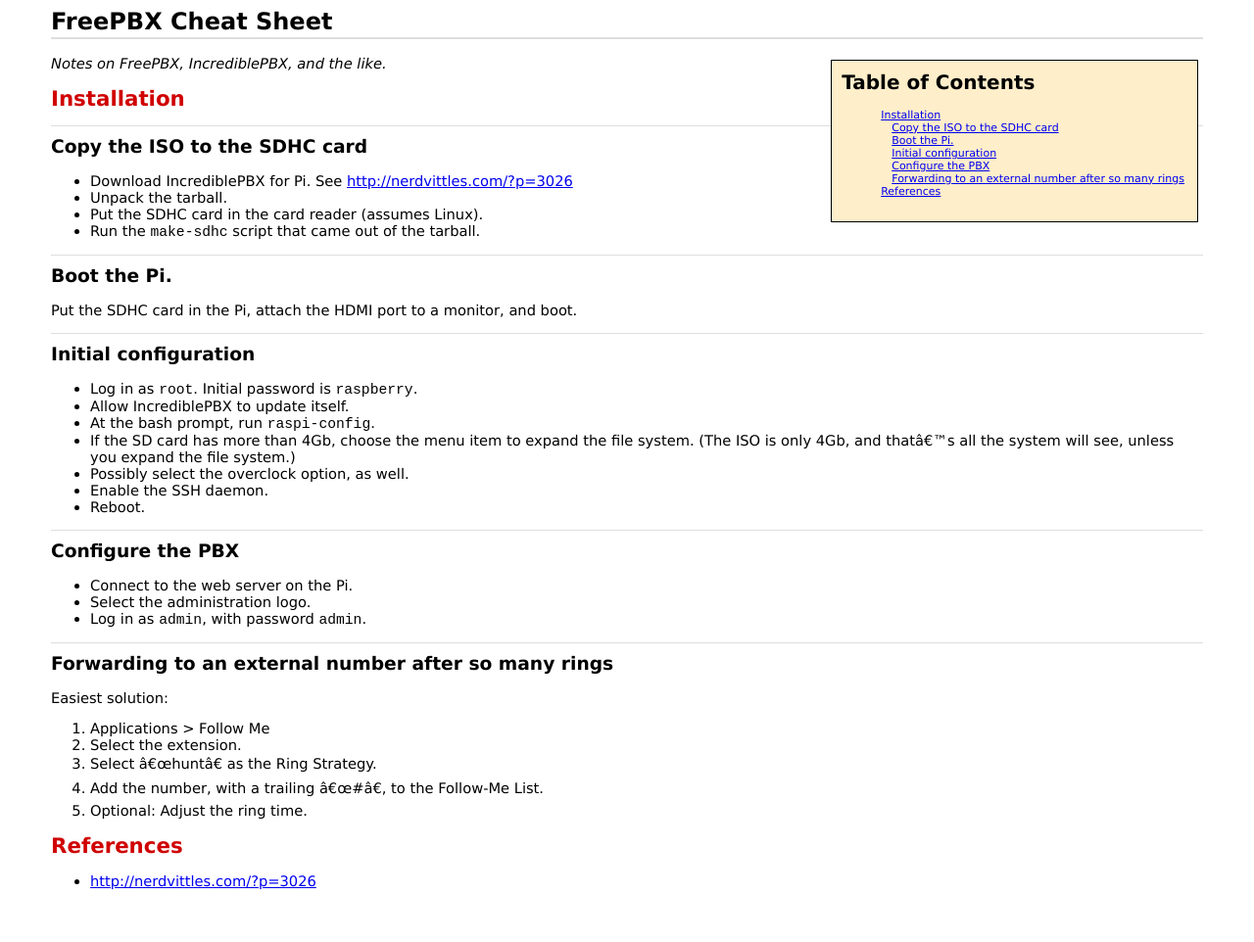
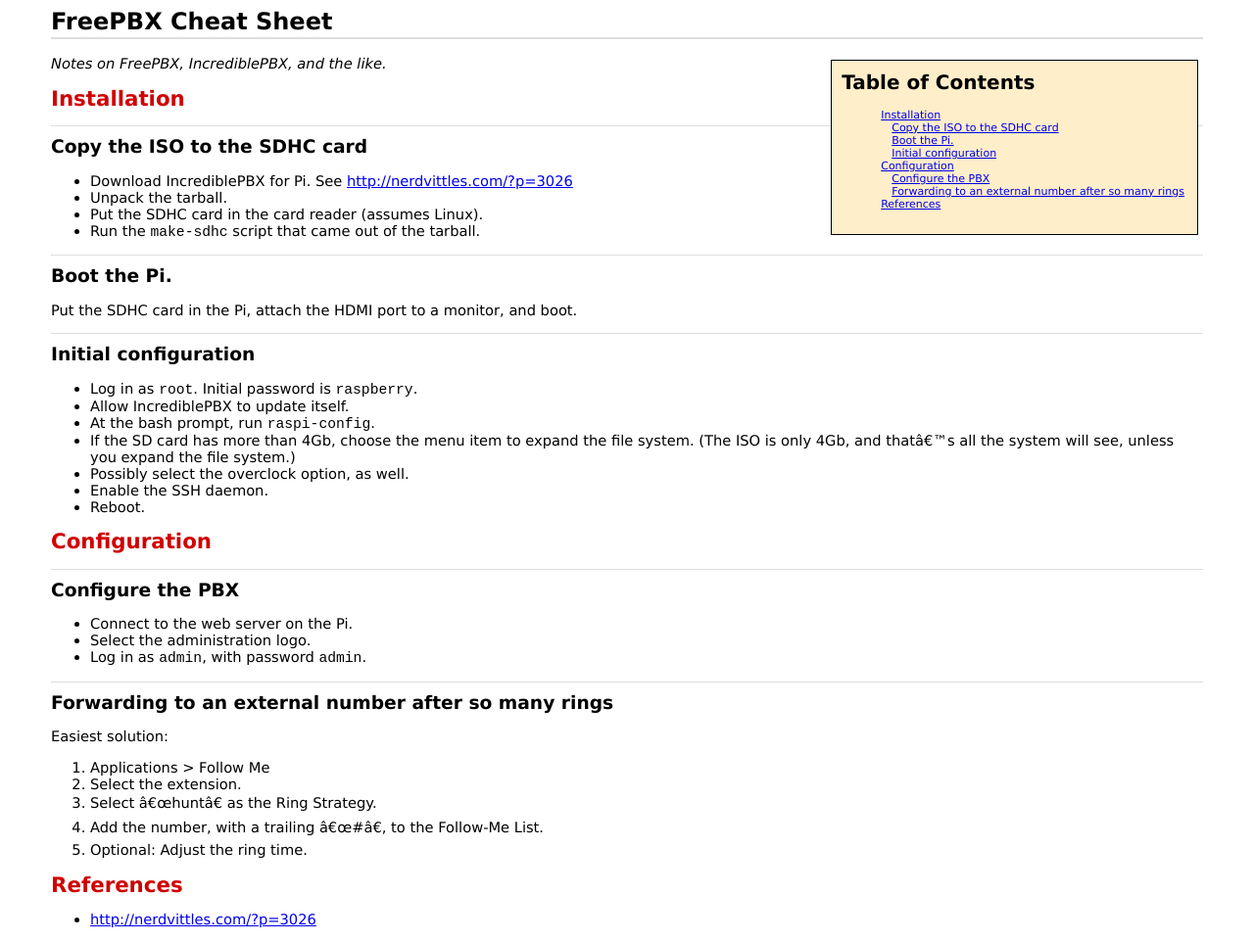
Before and after one commit to bmc/cheat-sheets, a Jekyll site: the page built from FreePBX.md, in a window 1280 px wide. Shown: the whole page at 98% size. Built offline with Jekyll 4.4.1, drawn with Linux system fonts in a browser that asks for light colours; before the commit the page ends 922 px from its top, so only the background shows below that.

Commit message:
more stuff

```diff
--- a/FreePBX.md
+++ b/FreePBX.md
@@ -30,6 +30,8 @@ Put the SDHC card in the Pi, attach the HDMI port to a monitor, and boot.
 * Enable the SSH daemon.
 * Reboot.
 
+# Configuration
+
 ## Configure the PBX
 
 * Connect to the web server on the Pi.
```
